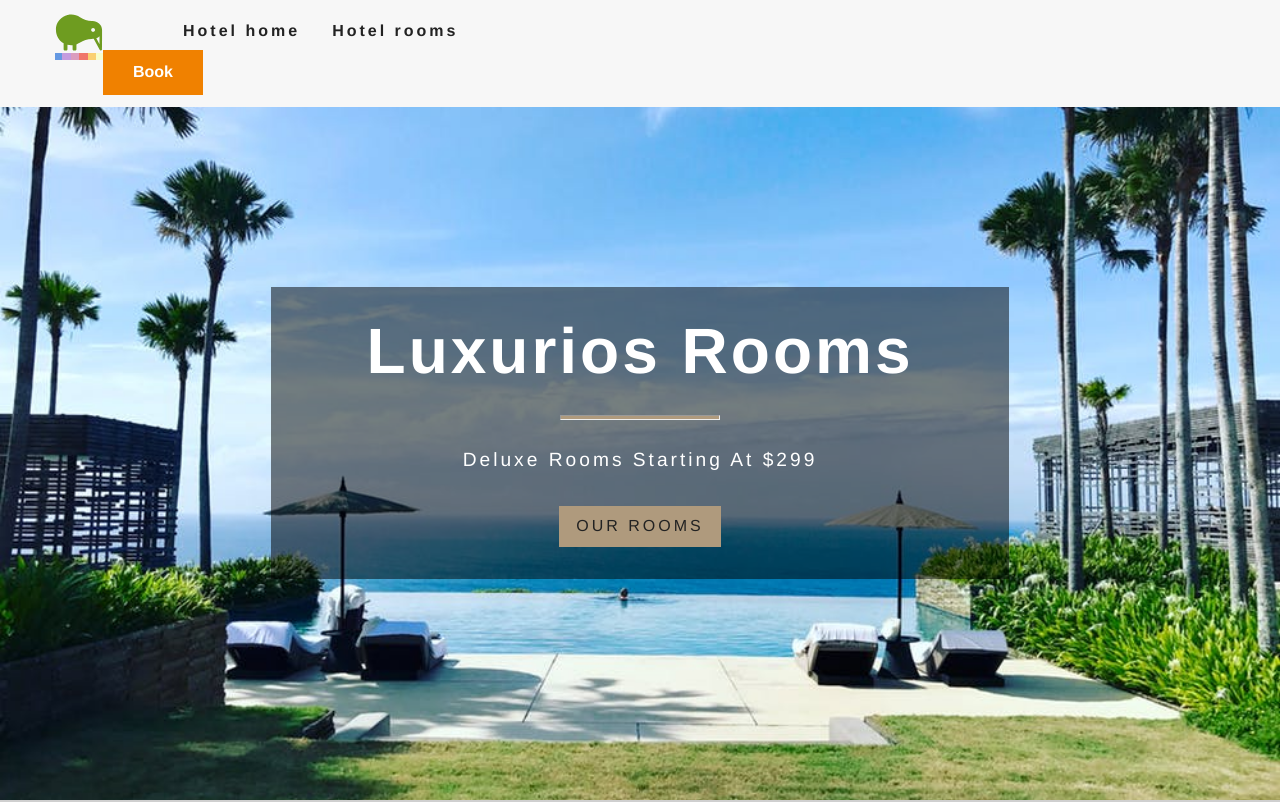
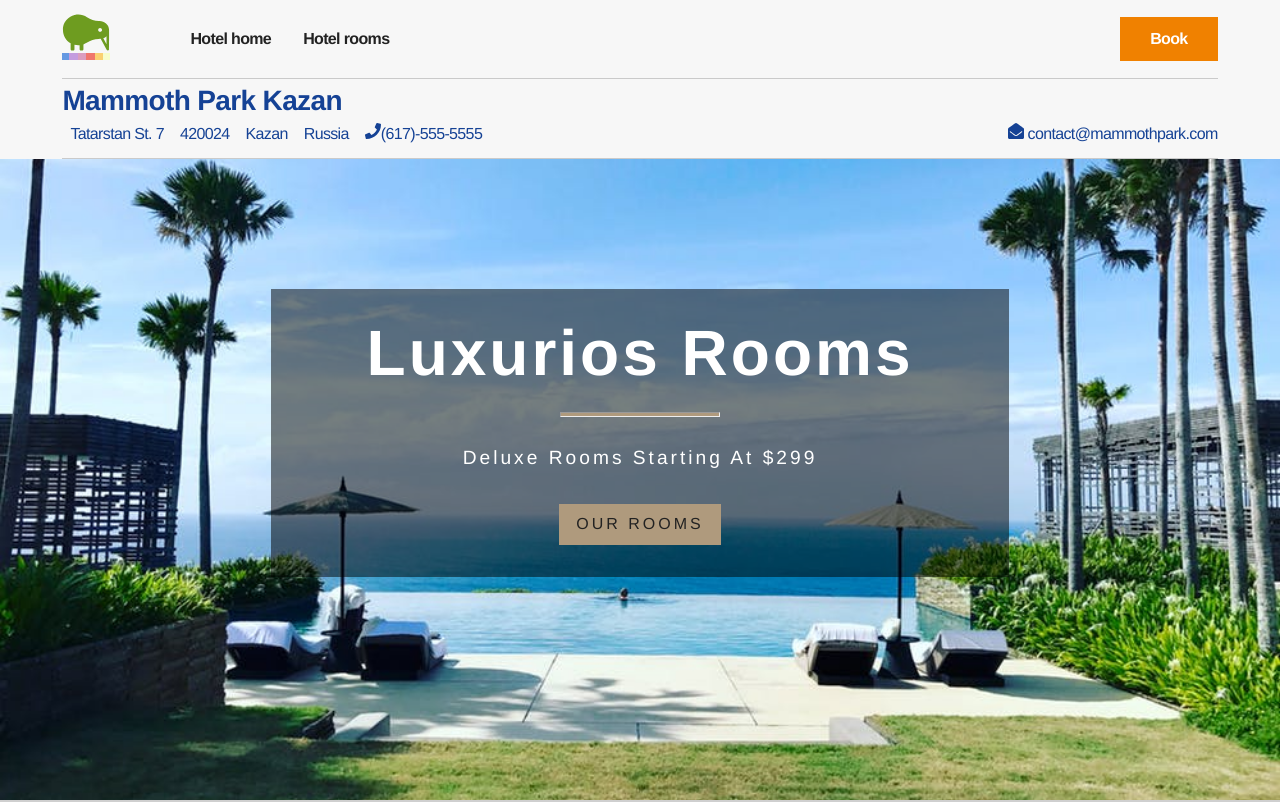
Before and after one commit to mjkimi/mammothpark, a React (Create React App) app: page / in a window 1280 px wide. Shown: the top 802 px of the page. Built offline with nearby package versions, Linux system fonts and the light colour scheme.

Commit message:
Adding additional info to Navbar section

```diff
--- a/src/App.css
+++ b/src/App.css
@@ -30,11 +30,18 @@ body {
   line-height: 1.4;
   /*  */
   font-family: 'Arimo', sans-serif;
+  letter-spacing: -0.04rem;
 }
+
+a {
+  text-decoration: none;
+  color: inherit;
+}
+
 h1 {
   font-size: 3em;
   line-height: 1;
-  margin-bottom: 0.5em;
+  /* margin-bottom: 0.5em; */
 }
 h2 {
   font-size: 2em;
@@ -101,13 +108,18 @@ h6 {
   top: 0;
   left: 0;
   width: 100%;
-  padding: 0.75rem 2rem;
+  padding: 0.75rem 2rem 0;
   background: var(--offWhite);
   z-index: 1;
+  /*  */
 }
 .nav-header {
   display: flex;
   justify-content: space-between;
+  align-items: center;
+  border-bottom: 1px #cacaca solid;
+  padding: 0 0 0.75rem;
+  /* align-content: center; */
 }
 .nav-btn {
   background: transparent;
@@ -119,8 +131,9 @@ h6 {
   font-size: 1.5rem;
   color: var(--primaryColor);
 }
-/*  */
+/* \\ */
 .bird-logo {
+  max-width: 50px;
   color: var(--trueGreen);
   font-size: 3rem;
   border-bottom: 7px solid;
@@ -145,6 +158,7 @@ h6 {
     )
     7;
 }
+
 .book > a {
   text-decoration: none;
   font-size: 1rem;
@@ -153,6 +167,30 @@ h6 {
   padding: 11px 30px 11px;
   color: var(--mainWhite);
   background: var(--tastyOrange);
+}
+
+.nav-container {
+  display: flex;
+  align-items: center;
+}
+
+.hotel-name {
+  color: var(--trustyBlue);
+  font-size: 28px;
+  margin: 0.5rem 0;
+}
+
+.hotel-title {
+  color: var(--trustyBlue);
+}
+
+.contact {
+  list-style-type: none;
+  display: flex;
+}
+.contact li {
+  margin: 0 0.5rem;
+  /* padding: 0.5rem 0; */
 }
 
 .nav-links {
@@ -169,8 +207,8 @@ h6 {
   transition: var(--mainTransition);
   text-align: center;
   font-size: 1rem;
-  font-weight: 600;
-  letter-spacing: var(--mainSpacing);
+  font-weight: 700;
+  /* letter-spacing: var(--mainSpacing); */
 }
 .nav-links a:hover {
   color: var(--primaryColor);
@@ -184,9 +222,9 @@ h6 {
     display: none;
   }
   .nav-center {
-    max-width: 1170px;
+    max-width: 95%;
     margin: 0 auto;
-    display: flex;
+    /* display: flex; */
   }
   .nav-links {
     height: auto;
--- a/src/components/layout/Navbar.js
+++ b/src/components/layout/Navbar.js
@@ -1,6 +1,5 @@
 import React, { Component } from 'react';
-import logo from '../../images/logo.svg';
-import { FaAlignRight, FaKiwiBird } from 'react-icons/fa';
+import { FaBars, FaKiwiBird, FaPhone, FaEnvelopeOpen } from 'react-icons/fa';
 import { Link } from 'react-router-dom';
 
 export default class Navbar extends Component {
@@ -17,21 +16,14 @@ export default class Navbar extends Component {
       <nav className="navbar">
         <div className="nav-center">
           <div className="nav-header">
+            <div className="nav-container">
               <Link to="/">
                 <FaKiwiBird className="bird-logo" />
-              {/* <img src={logo} alt="Beach Resort" /> */}
               </Link>
-            <button
-              type="button"
-              className="nav-btn"
-              onClick={this.handleToggle}
-            >
-              <FaAlignRight className="nav-icon" />
-            </button>
-          </div>
-          <div className="nav-container">
               <ul
-              className={this.state.isOpen ? 'nav-links show-nav' : 'nav-links'}
+                className={
+                  this.state.isOpen ? 'nav-links show-nav' : 'nav-links'
+                }
               >
                 <li>
                   <Link to="/">Hotel home</Link>
@@ -40,9 +32,33 @@ export default class Navbar extends Component {
                   <Link to="/rooms">Hotel rooms</Link>
                 </li>
               </ul>
+            </div>
             <div className="book">
               <Link to="/rooms">Book</Link>
             </div>
+          </div>
+          <h1 className="hotel-name">Mammoth Park Kazan</h1>
+          <div className="nav-header hotel-title">
+            <ul className="contact">
+              <li>Tatarstan St. 7</li>
+              <li>420024</li>
+              <li>Kazan</li>
+              <li>Russia</li>
+              <li>
+                <a href="tel:6715555555">
+                  <FaPhone />
+                  (617)-555-5555
+                </a>
+              </li>
+            </ul>
+            <span>
+              {' '}
+              <FaEnvelopeOpen />
+              <a href="mailto:contact@mammothpark.com">
+                {' '}
+                contact@mammothpark.com
+              </a>
+            </span>
           </div>
         </div>
       </nav>
```
Also changed, not shown: src/components/layout/text.js (added), 1 other file (tests, documents, lock files or other folders). Lines whose indentation alone changed are shown as unchanged.
